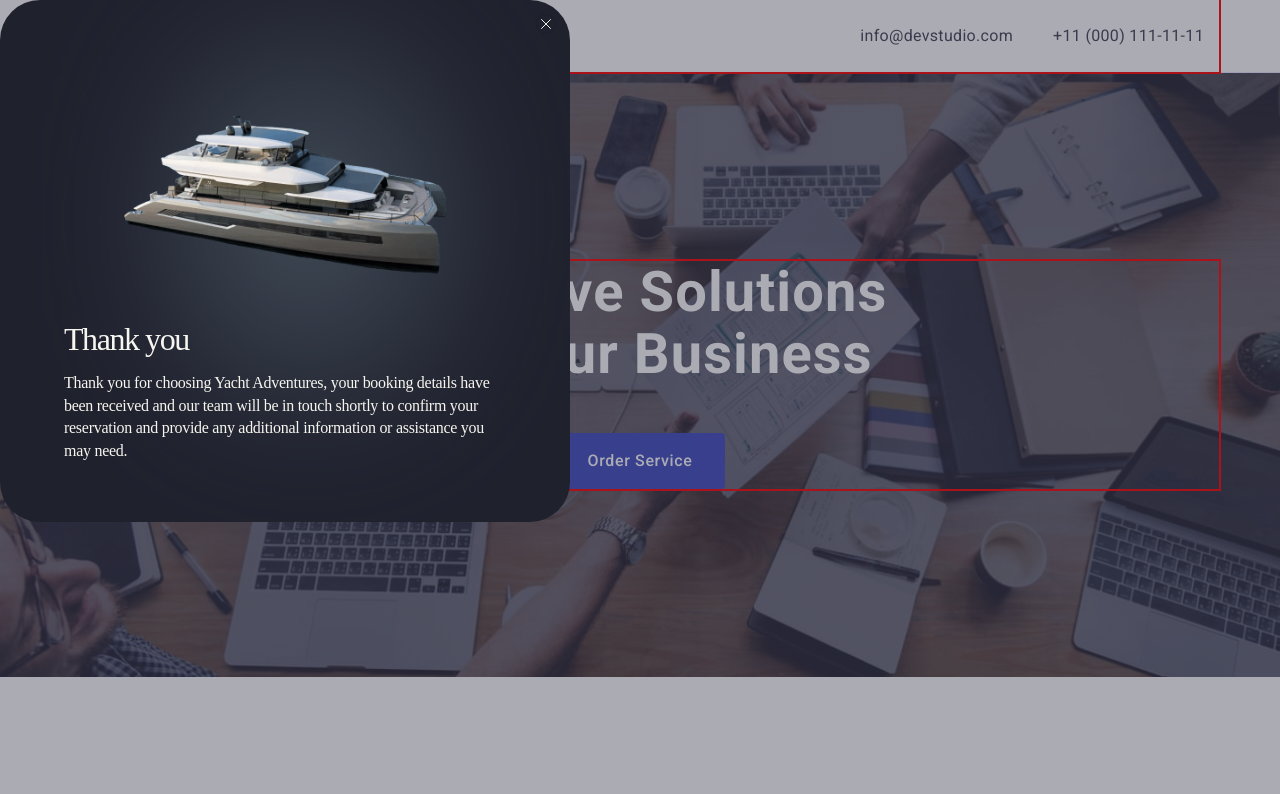
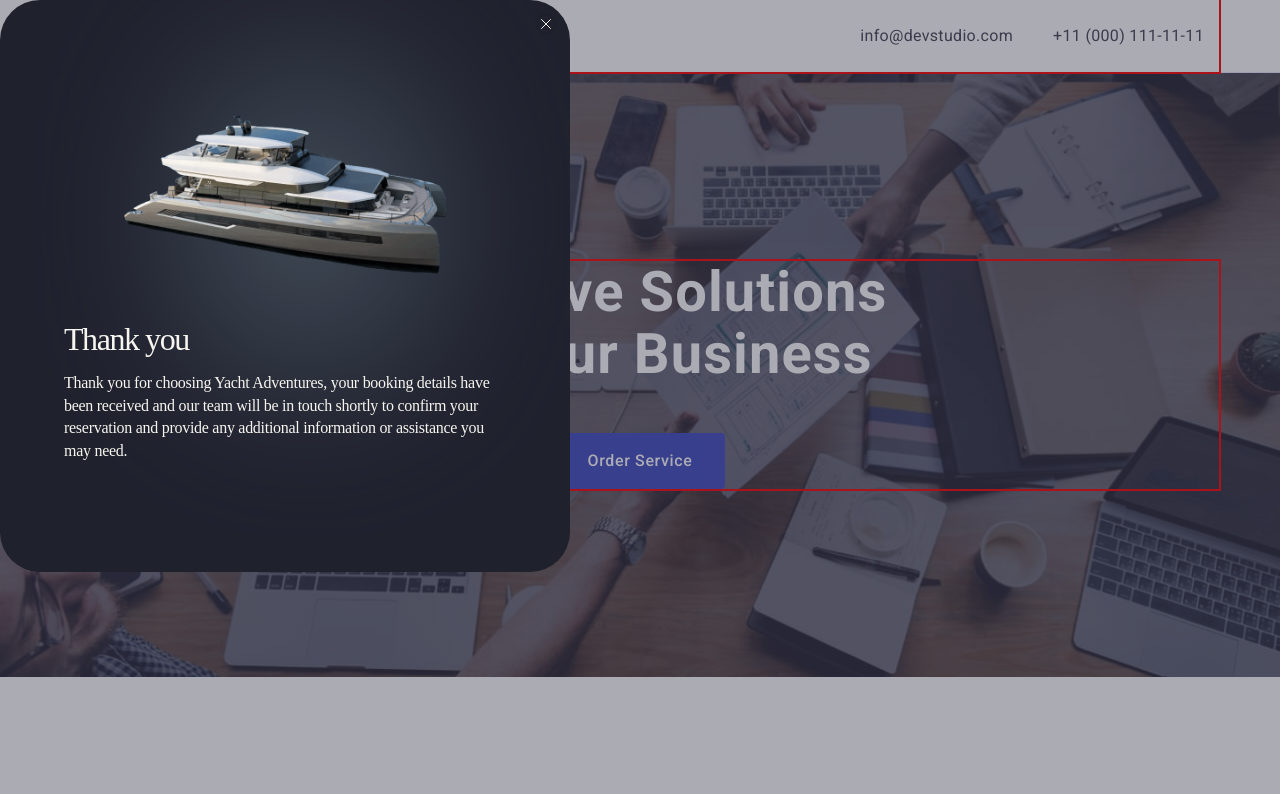
Before and after one commit to Lesandra17/lesandra-trening, a plain HTML site: page index.html in a window 1280 px wide. Both pictures are taken after a click on the button "Order Service". Shown: the top 794 px of the page. Drawn offline with nearby package versions, Linux system fonts and the light colour scheme.

Commit message:
Update styles.css

```diff
--- a/css/styles.css
+++ b/css/styles.css
@@ -1184,6 +1184,12 @@ transition: opacity 250ms cubic-bezier(0.4, 0, 0.2, 1),
        height: 522px;
     }
  }
+
+@media screen and (min-width: 767px) {
+    .modal {
+    height: 572px;
+    }
+}
 
  .modal-elips {
     position: absolute;
```
